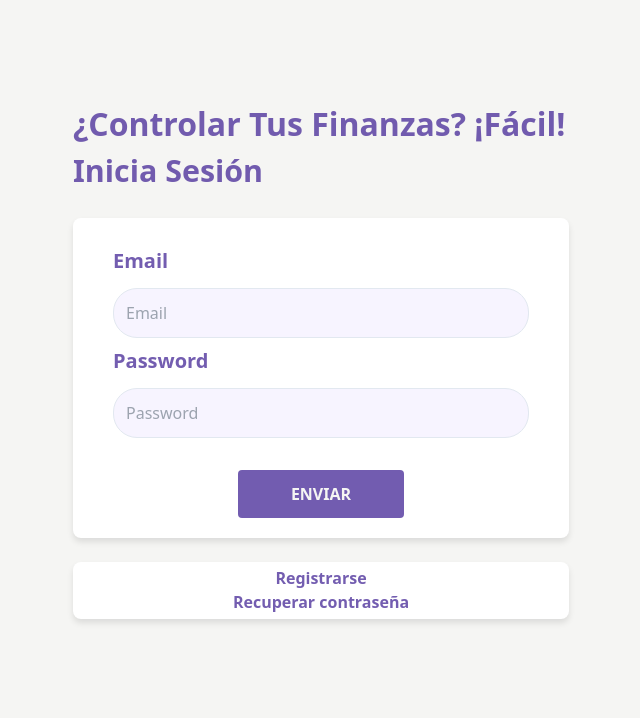
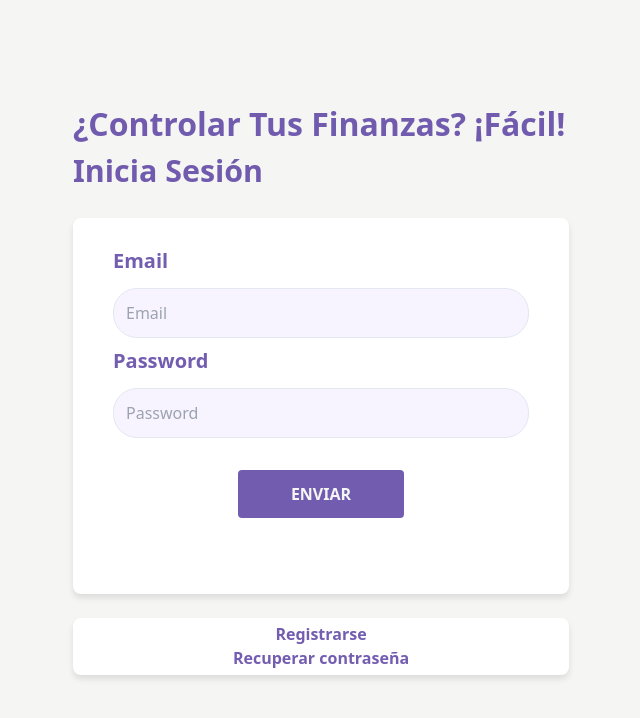
Before and after one commit to GuillermoGodoyPro/Economid, a React (Vite) app: page / in a window 1280 px wide. Shown: the top 718 px of the page, without its empty margins (319-959 px from the left). Built offline with nearby package versions, Linux system fonts and the light colour scheme.

Commit message:
create Google Login base

```diff
--- a/package.json
+++ b/package.json
@@ -10,6 +10,7 @@
     "preview": "vite preview"
   },
   "dependencies": {
+    "@react-oauth/google": "^0.11.1",
     "axios": "^1.5.0",
     "react": "^18.2.0",
     "react-dom": "^18.2.0",
--- a/src/Helpers/helper.js
+++ b/src/Helpers/helper.js
@@ -3,3 +3,6 @@
 /* TODO: Hacer los USER STORY de layouts e IDEX.css*/
 /* TODO: Arreglar mediaquerys*/
 /* TODO: Arreglar los states de "contraseña, setPassword y cambiar a setContraseña*/
+
+
+/* DOC GOOGLE LOGIN https://www.npmjs.com/package/@react-oauth/google */
--- a/src/pages/Login/Login.jsx
+++ b/src/pages/Login/Login.jsx
@@ -1,14 +1,19 @@
-import React, { useState } from 'react'
+import React, { useEffect, useState } from 'react'
 import { Link } from 'react-router-dom'
 import styles from './Login.module.css'
 import Alerta from '../../components/Alerta'
+import { GoogleOAuthProvider } from '@react-oauth/google';
+import { GoogleLogin } from '@react-oauth/google';
 
+/*
+import.meta.env.GOOGLE_CLIENT_ID */
 const Login = () => {
 
   const [ email, setEmail] = useState('')
   const [ password, setPassword] = useState('')
 
   const [alerta, setAlerta ] = useState({})
+
 
 
 
@@ -30,10 +35,21 @@ const Login = () => {
 
   }
 
+  const handleSuccessLogin = (res) => {
+    console.log(res)
+  }
+  const handleErrorLogin = (err) => {
+    console.log(err)
+  }
+
+
   const {msg} = alerta
 
   return (
-    <>
+
+    <GoogleOAuthProvider
+      clientId={import.meta.env.VITE_GOOGLE_CLIENT_ID}
+    >
         <div className={styles.container} >
           <span className={styles.span}> ¿Controlar tus finanzas? ¡fácil! </span>
           <h1 className={styles.title}>Inicia sesión</h1>
@@ -87,7 +103,12 @@ const Login = () => {
             {/* Pasamos el estado de alerta por props */}
             {msg && <Alerta alerta={alerta} /> }
 
+            {/* TODO: hacer un estyles para centrar google login */}
+            <div className="mt-4">
+              <GoogleLogin onSuccess={handleSuccessLogin} onError={handleErrorLogin}/>
+            </div>
           </form>
+
 
           <div className={styles.nav}>
             <nav>
@@ -105,10 +126,9 @@ const Login = () => {
 
         </div>
 
-      {/* se podría usar flex en el nav para ubicar uno de lado izq y otro a la derecha, en movil se ubicaría uno debajo del otro */}
 
+    </GoogleOAuthProvider>
 
-    </>
   )
 }
 
```
Also changed, not shown: 2 other files (tests, documents, lock files or other folders). Lines whose indentation alone changed are shown as unchanged.
